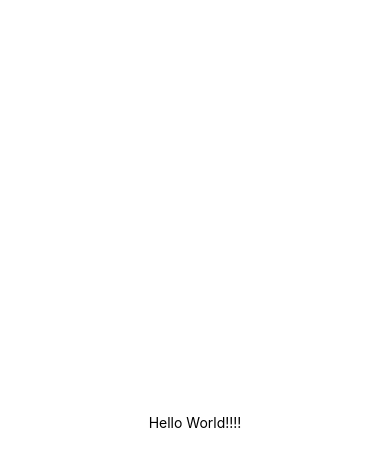
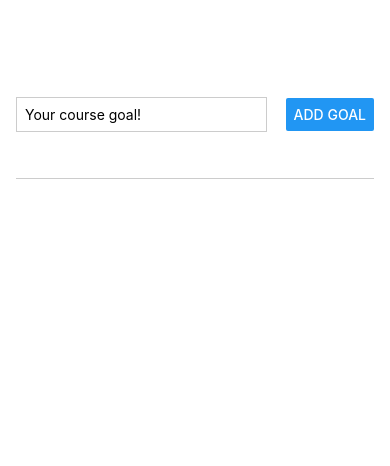
Before and after one commit to GwangCheonLee/react-native-practice, a React Native app: screen / in a window 390 px wide. Shown: the top 466 px of the page. Built offline with nearby package versions, Linux system fonts and the light colour scheme.

Commit message:
feat: add goal input functionality and display goals

```diff
--- a/App.js
+++ b/App.js
@@ -1,20 +1,84 @@
-import {StatusBar} from 'expo-status-bar';
-import {StyleSheet, Text, View} from 'react-native';
+import {Button, ScrollView, StyleSheet, Text, TextInput, View} from 'react-native';
+import {useState} from 'react';
 
 export default function App() {
+  const [enteredGoalText, setEnteredGoalText] = useState('');
+  const [courseGoals, setCourseGoals] = useState([]);
+
+  function goalInputHandle(enteredText) {
+    setEnteredGoalText(enteredText);
+  }
+
+  function addGoalHandler() {
+    if (enteredGoalText.trim().length === 0) return; // 빈 값 추가 방지
+    setCourseGoals((currentCourseGoals) => [
+      ...currentCourseGoals,
+      enteredGoalText,
+    ]);
+    setEnteredGoalText(''); // 입력 후 초기화
+  }
+
   return (
-    <View style={styles.container}>
-      <Text>Hello World!!!!</Text>
-      <StatusBar style="auto" />
+    <View style={styles.appContainer}>
+      <View style={styles.inputContainer}>
+        <TextInput
+          style={styles.textInput}
+          placeholder="Your course goal!"
+          onChangeText={goalInputHandle}
+          value={enteredGoalText} // 입력 필드 값 업데이트
+          onSubmitEditing={addGoalHandler} // Enter(키보드 "return") 누르면 실행
+        />
+        <Button title="Add Goal" onPress={addGoalHandler} />
+      </View>
+      <View style={styles.goalsContainer}>
+        <ScrollView>
+          {courseGoals.map((goal, index) => (
+            /*
+            Text Component 는 과거 IOS 에서는 borderRadius가 적용되지 않아 View Component로 감싸서 적용했었음
+            현재 expo 52.0.0 에서는 borderRadius가 적용되는 것을 확인
+          */
+            <View style={styles.goalItem} key={index}>
+              <Text style={styles.goalText}>{goal}</Text>
+            </View>
+          ))}
+        </ScrollView>
+      </View>
     </View>
   );
 }
 
 const styles = StyleSheet.create({
-  container: {
+  appContainer: {
     flex: 1,
-    backgroundColor: '#fff',
+    paddingTop: 50,
+    paddingHorizontal: 16,
+  },
+  inputContainer: {
+    flex: 1,
+    flexDirection: 'row',
+    justifyContent: 'space-between',
     alignItems: 'center',
-    justifyContent: 'center',
+    marginBottom: 24,
+    borderBottomWidth: 1,
+    borderBottomColor: '#cccccc',
+  },
+  textInput: {
+    borderWidth: 1,
+    borderColor: '#cccccc',
+    width: '70%',
+    marginRight: 8,
+    padding: 8,
+  },
+  goalsContainer: {
+    flex: 5,
+  },
+  goalItem: {
+    margin: 8,
+    padding: 8,
+    borderRadius: 6,
+    backgroundColor: '#5E0ACC',
+  },
+  goalText: {
+    color: '#FFFFFF',
   },
 });
```
